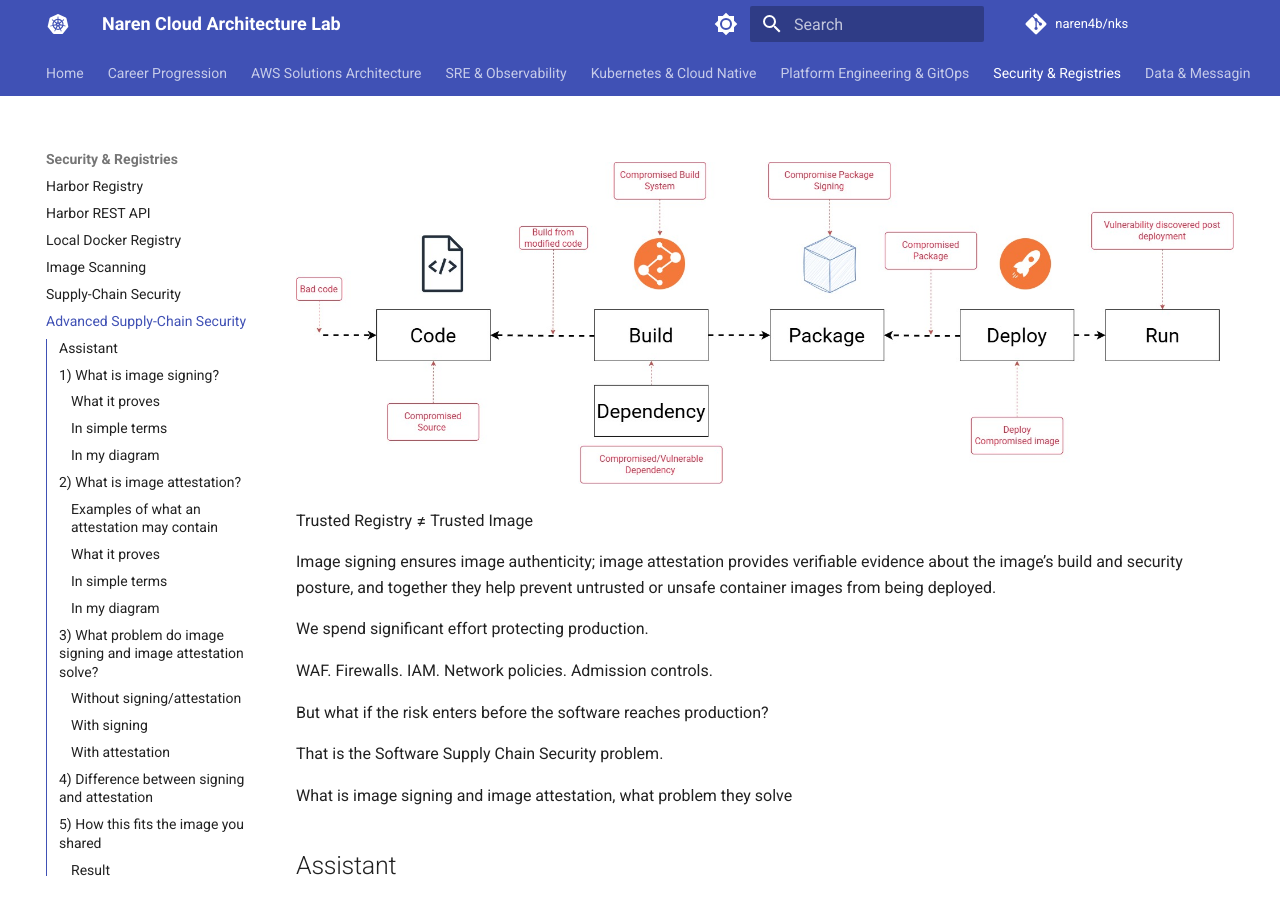
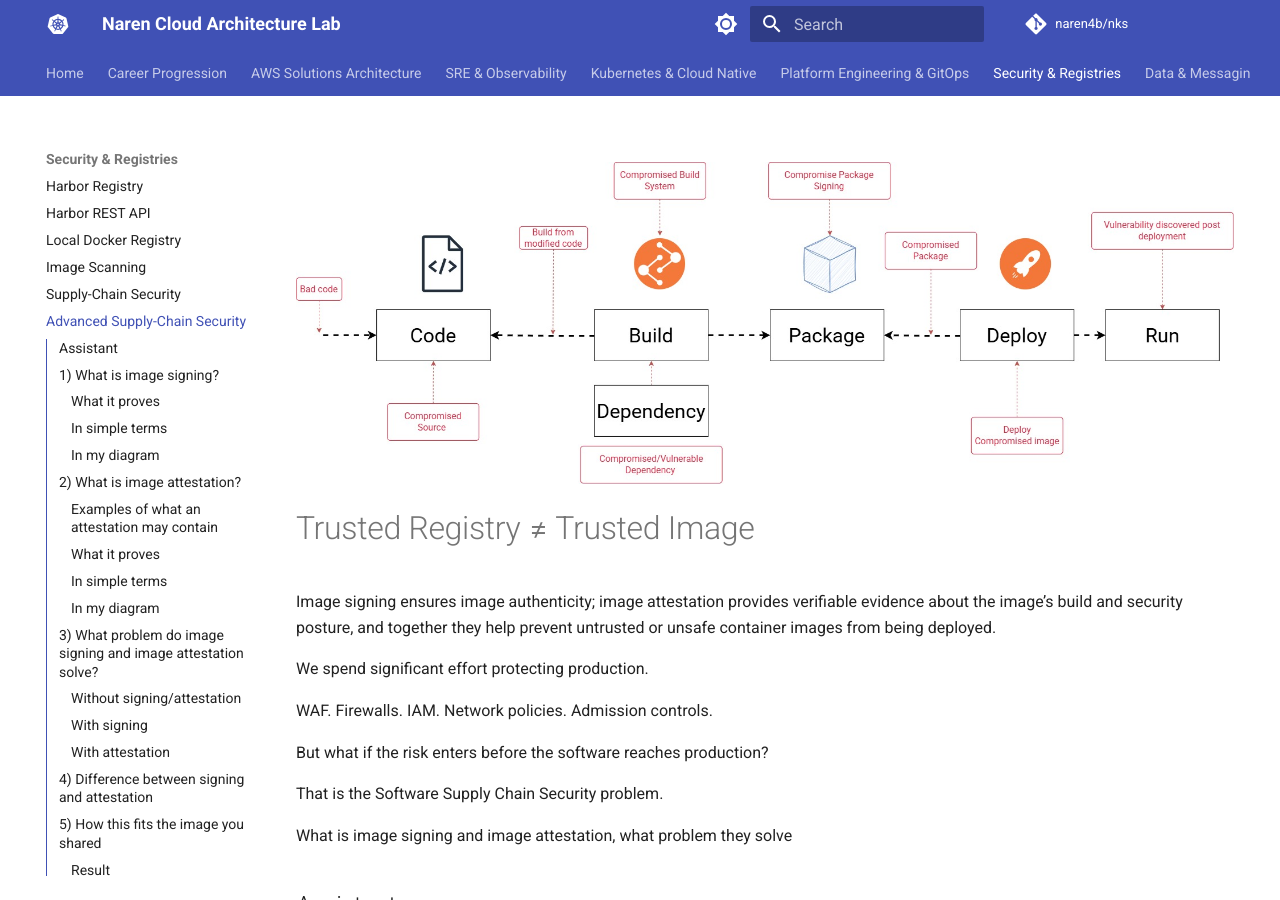
Before and after one commit to naren4b/nks, an MkDocs documentation site: the page built from docs/image-signing-attestation.md, in a window 1280 px wide and 900 px high. Built offline with MkDocs 1.6.1 and Material for MkDocs 9.7.7, drawn with Linux system fonts in a browser that asks for light colours; comment, search, counter and statistics services are not loaded.

```diff
--- a/docs/image-signing-attestation.md
+++ b/docs/image-signing-attestation.md
@@ -1,6 +1,6 @@
 ![cosign-image-problem](./images/cosign-image-problem.jpg)
 
-Trusted Registry ≠ Trusted Image
+# Trusted Registry ≠ Trusted Image
 
 Image signing ensures image authenticity; image attestation provides verifiable evidence about the image’s build and security posture, and together they help prevent untrusted or unsafe container images from being deployed.
 
```
